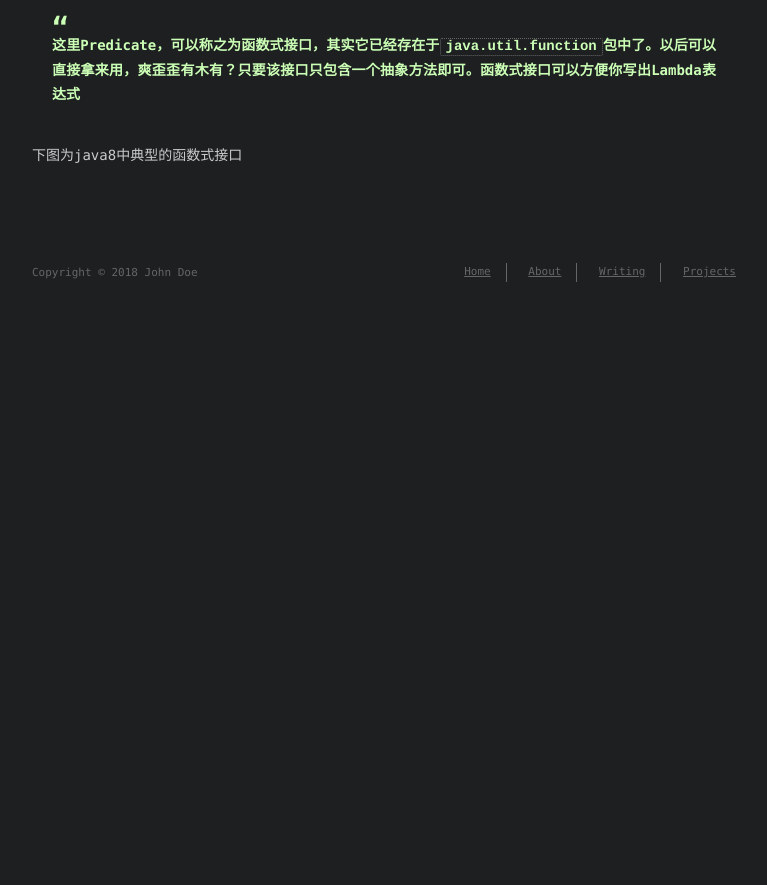
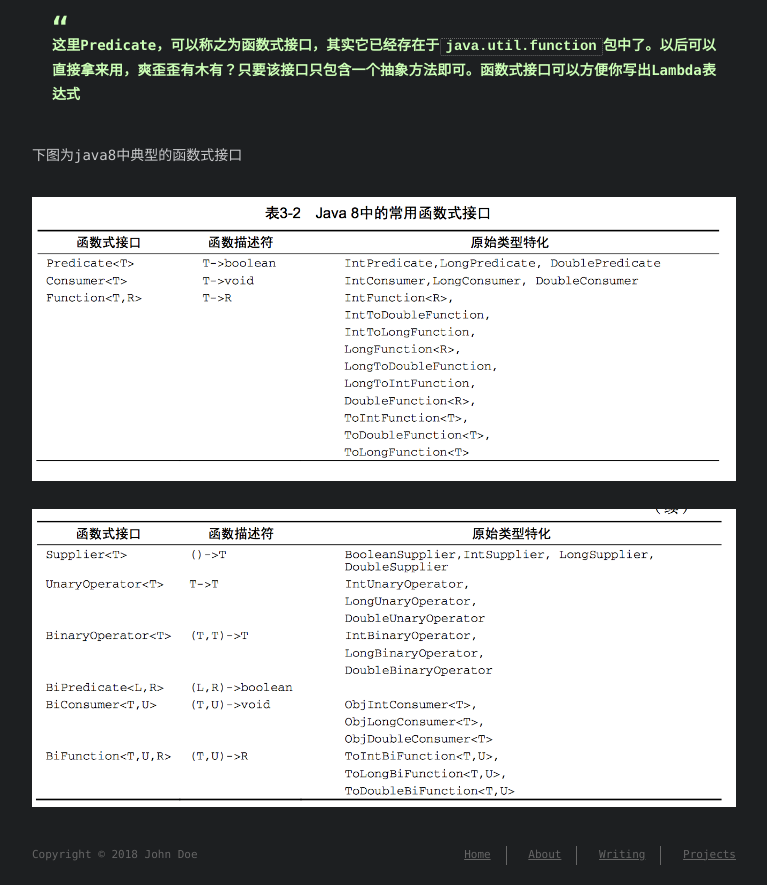
Before and after one commit to tigeryj/tigeryj.github.io, a plain HTML site: page 2018/12/07/java8实战/index.html in a window 1280 px wide. Shown: the part 3830-4715 px from the top of the page, without its empty margins (256-1023 px from the left). Before the commit the page ends 4133 px from the top, so only its background shows below. Drawn offline with Linux system fonts and the light colour scheme; a web font is replaced by a local one.

Commit message:
Site updated: 2018-12-31 16:18:20

```diff
--- a/2018/12/07/java8实战/index.html
+++ b/2018/12/07/java8实战/index.html
@@ -13,13 +13,13 @@
 <meta property="og:site_name" content="tiger&#39;s home">
 <meta property="og:description" content="一.为什么要学java8？ 代码表达能力更强，风格更简约。比如：对一个仓库里的苹果按重量进行排序，java8之前的代码可能是这样 12345Collections.sort(inventory, new Comparator&amp;lt;Apple&amp;gt;() &amp;#123;     public int compare(Apple a1, Apple a2)&amp;#123;        return a1">
 <meta property="og:locale" content="default">
-<meta property="og:image" content="http://yoursite.com/2018/12/07/java8实战/pics/WX20181208-231822@2x.png">
-<meta property="og:image" content="http://yoursite.com/2018/12/07/java8实战/pics/WX20181208-231846@2x.png">
-<meta property="og:updated_time" content="2018-12-31T08:05:37.380Z">
+<meta property="og:image" content="http://yoursite.com/2018/12/07/java8实战/WX20181208-231822@2x.png">
+<meta property="og:image" content="http://yoursite.com/2018/12/07/java8实战/WX20181208-231846@2x.png">
+<meta property="og:updated_time" content="2018-12-31T08:17:40.490Z">
 <meta name="twitter:card" content="summary">
 <meta name="twitter:title" content="java8特性">
 <meta name="twitter:description" content="一.为什么要学java8？ 代码表达能力更强，风格更简约。比如：对一个仓库里的苹果按重量进行排序，java8之前的代码可能是这样 12345Collections.sort(inventory, new Comparator&amp;lt;Apple&amp;gt;() &amp;#123;     public int compare(Apple a1, Apple a2)&amp;#123;        return a1">
-<meta name="twitter:image" content="http://yoursite.com/2018/12/07/java8实战/pics/WX20181208-231822@2x.png">
+<meta name="twitter:image" content="http://yoursite.com/2018/12/07/java8实战/WX20181208-231822@2x.png">
 
 
 
@@ -173,8 +173,8 @@
 <p>这里Predicate，可以称之为函数式接口，其实它已经存在于<code>java.util.function</code>包中了。以后可以直接拿来用，爽歪歪有木有？只要该接口只包含一个抽象方法即可。函数式接口可以方便你写出Lambda表达式</p>
 </blockquote>
 <p>下图为java8中典型的函数式接口</p>
-<p><img src="/2018/12/07/java8实战/pics/WX20181208-231822@2x.png" alt=""></p>
-<p><img src="/2018/12/07/java8实战/pics/WX20181208-231846@2x.png" alt=""></p>
+<p><img src="/2018/12/07/java8实战/WX20181208-231822@2x.png" alt=""></p>
+<p><img src="/2018/12/07/java8实战/WX20181208-231846@2x.png" alt=""></p>
 
   </div>
 </article>
```
